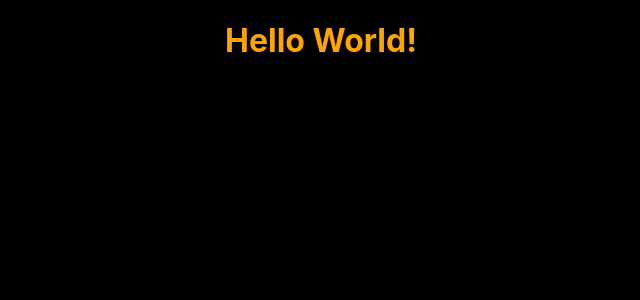
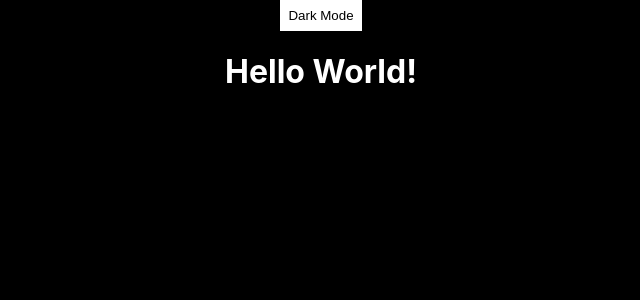
Before and after one commit to pgmgent-pgm-4/movie-application-soufieddin, a React (Create React App) app: page / in a window 1280 px wide. Shown: the top 300 px of the page, without its empty margins (319-959 px from the left). Built offline with nearby package versions, Linux system fonts and the light colour scheme.

Commit message:
theme change added

```diff
--- /dev/null
+++ b/src/app/App.css
@@ -0,0 +1,9 @@
+[data-theme="light"]{
+  color: black;
+  background-color: white;
+}
+
+[data-theme="dark"]{
+  color: #fff;
+  background-color: #000;
+}
--- a/src/app/App.js
+++ b/src/app/App.js
@@ -1,10 +1,19 @@
+import React,{useState} from 'react';
+import { ThemeContext } from "./libs/context";
 import styles from './App.module.scss';
+import './App.css';
+import ThemeToggler from './components/themeToggler';
 
-function App() {
+const App = () => {
+
+  const [theme, setTheme] = useState('dark');
   return (
-    <div className={styles.app}>
-      <h1>Hello World!</h1>
-    </div>
+    <ThemeContext.Provider value={{theme,setTheme}}>
+      <div className={styles.app} data-theme = {theme}>
+      <ThemeToggler />
+        <h1>Hello World!</h1>
+      </div>
+    </ThemeContext.Provider>
   );
 }
 
--- a/src/app/App.module.scss
+++ b/src/app/App.module.scss
@@ -1,4 +1,5 @@
+
 .app {
   text-align: center;
-  color: orange;
+  height: 100vh;
 }
--- /dev/null
+++ b/src/app/components/themeToggler.css
@@ -0,0 +1,15 @@
+[data-btn="light"]{
+  color: #fff;
+  background-color: #000;
+}
+
+[data-btn="dark"]{
+  color: #000;
+  background-color: #fff;
+}
+
+.themetoggler{
+  padding: .5rem;
+  border:none;
+  outline: none;
+}
--- /dev/null
+++ b/src/app/components/themeToggler.js
@@ -0,0 +1,25 @@
+import React, { useContext } from 'react';
+import { ThemeContext } from "../libs/context";
+import './themeToggler.css'
+
+
+const ThemeToggler = () => {
+
+    const {theme, setTheme} = useContext(ThemeContext);
+
+    const handleThemeToggle = (e) => {
+      e.preventDefault();
+
+      setTheme(theme === 'light'? 'dark' : 'light');
+    }
+
+    return(
+        <button className="themetoggler" data-btn = {theme} onClick={handleThemeToggle}>
+            <span role="img" aria-label="switch theme" >
+              {theme === 'dark'? 'Dark Mode' : 'Light Mode'}
+            </span>
+        </button>
+    )
+}
+
+export default ThemeToggler;
--- /dev/null
+++ b/src/app/libs/context.js
@@ -0,0 +1,3 @@
+import { createContext} from 'react';
+
+export const ThemeContext = createContext();
--- a/src/index.scss
+++ b/src/index.scss
@@ -5,7 +5,6 @@ body {
     sans-serif;
   -webkit-font-smoothing: antialiased;
   -moz-osx-font-smoothing: grayscale;
-  background-color: #000;
 }
 
 code {
```
